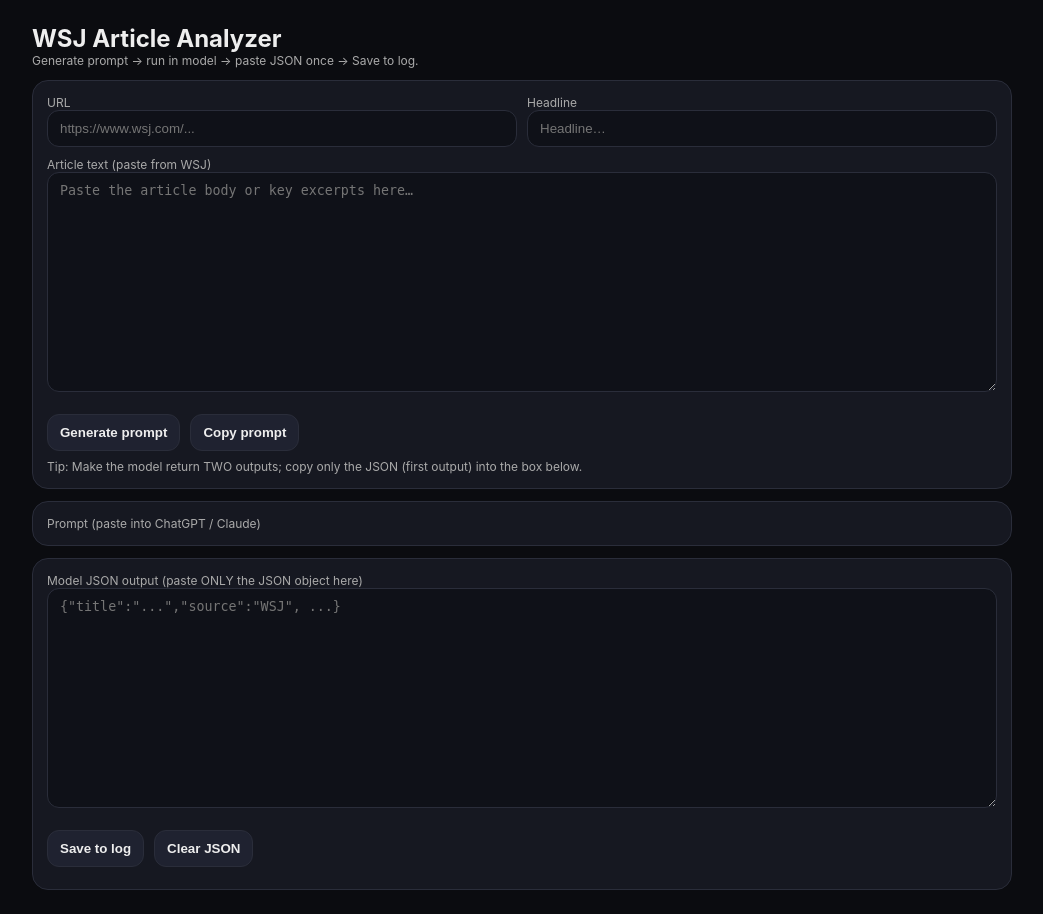
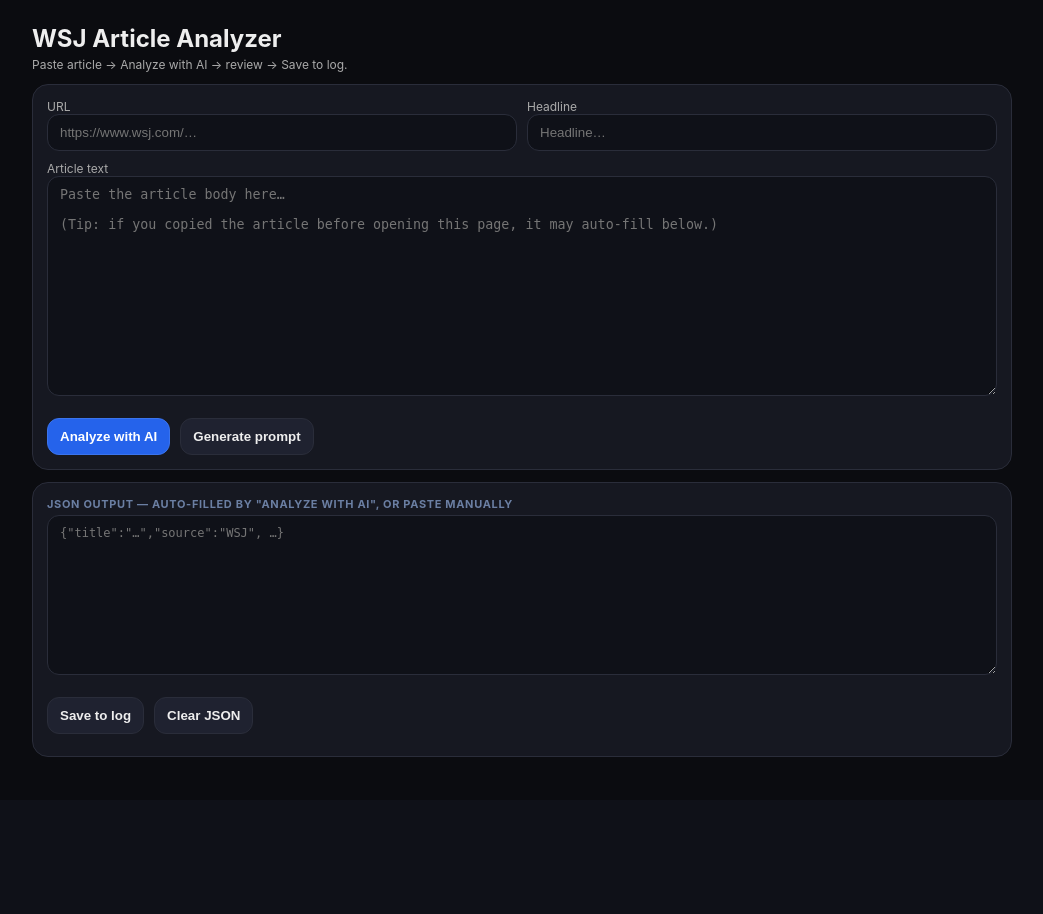
Before and after one commit to eddierivs215/wsj-triage, a Flask app: page /analyze in a window 1280 px wide. Shown: the whole page, without its empty margins (118-1161 px from the left). After the commit the page ends 757 px from the top, so only its background shows below. Run offline with Flask 3, Linux system fonts and the light colour scheme.

Commit message:
v0.4.0: AI-assisted analysis via Claude API
Add POST /api/analyze endpoint that calls claude-sonnet-4-6 and returns
parsed JSON + narrative in one step. Update analyze.html with an
"Analyze with AI" primary button, clipboard auto-fill on page load, and
a narrative display section. Manual prompt generation retained as fallback.

- src/server.py: _parse_analysis_response() via raw_decode, /api/analyze
  endpoint with graceful 503 when ANTHROPIC_API_KEY is unset
- templates/analyze.html: clipboard auto-fill, AI button, narrative card,
  prompt card hidden by default
- requirements.txt: anthropic>=0.40.0
- tests/test_server.py: 4 new tests covering error paths + JSON parsing

Co-Authored-By: Claude Sonnet 4.6 <noreply@anthropic.com>

```diff
--- a/requirements.txt
+++ b/requirements.txt
@@ -1,3 +1,4 @@
+anthropic>=0.40.0
 feedparser>=6.0.0
 flask>=3.0.0
 python-dateutil>=2.9.0
--- a/src/server.py
+++ b/src/server.py
@@ -1,5 +1,6 @@
 import json
 import logging
+import os
 from datetime import datetime, timezone
 from pathlib import Path
 
@@ -119,6 +120,120 @@ def api_analyses():
     return jsonify(items)
 
 
+_ANALYSIS_SCHEMA = """{
+  "title": "",
+  "source": "WSJ",
+  "published_at": "",
+  "category": "Structural | Cyclical | Policy/Regulatory | Earnings | Geopolitics | Markets | Narrative/Opinion | Noise",
+  "signal_strength": "High | Medium | Low",
+  "time_horizon": "Immediate | Near-term | Structural",
+  "signal_bullets": ["", ""],
+  "mechanism": "",
+  "base_case": "",
+  "tail_risk": "",
+  "action": "Act | Prepare/Monitor | No Action",
+  "action_triggers": ["", ""],
+  "confidence": 1,
+  "tags": [],
+  "reinforces": [],
+  "contradicts": [],
+  "updates_confidence": ""
+}"""
+
+_ANALYSIS_PROMPT_TEMPLATE = """\
+You are an analyst. Return TWO outputs in this exact order:
+(1) One JSON object that strictly matches the schema below.
+(2) A six-section narrative write-up.
+
+Schema:
+{schema}
+
+Rules:
+- High signal if any of: new policy with enforcement/timeline; earnings results/guidance; physical constraints; financing conditions shifting.
+- Low signal if: "stocks rose/fell" with no new catalyst; optics/personality story; opinion without new facts.
+- Action = Act only if mechanism is direct AND horizon is immediate/medium AND you can name 1-3 concrete triggers. Otherwise Prepare/Monitor or No Action.
+- Spell out acronyms on first use, then include the acronym in parentheses.
+- Be conservative.
+
+Six-section format (exact headings):
+1. What actually matters in this article (distilled)
+2. The critical mechanism (this is the insight)
+3. This connects directly to your other themes
+4. Why this matters for inflation (non-obvious but important)
+5. Does this change the action stance?
+6. Your clean log entry (ready to save)
+
+URL: {url}
+Headline: {title}
+
+Active themes:
+{themes}
+
+Article text:
+\"\"\"{article}\"\"\"\
+"""
+
+
+def _parse_analysis_response(text: str):
+    """Extract the first JSON object and trailing narrative from a model response."""
+    decoder = json.JSONDecoder()
+    start = text.find("{")
+    if start == -1:
+        raise ValueError("No JSON object found in response")
+    obj, end_idx = decoder.raw_decode(text, start)
+    if not isinstance(obj, dict):
+        raise ValueError("Parsed value is not a JSON object")
+    narrative = text[end_idx:].strip()
+    return obj, narrative
+
+
+@app.post("/api/analyze")
+def api_analyze():
+    try:
+        import anthropic as _anthropic
+    except ImportError:
+        return jsonify({"ok": False, "error": "anthropic package not installed. Run: pip install anthropic"}), 503
+
+    api_key = os.environ.get("ANTHROPIC_API_KEY")
+    if not api_key:
+        return jsonify({"ok": False, "error": "ANTHROPIC_API_KEY environment variable is not set"}), 503
+
+    body = request.get_json(force=True) or {}
+    url     = body.get("url", "")
+    title   = body.get("title", "")
+    article = body.get("article", "")
+    themes  = body.get("themes", {"active_themes": []})
+
+    if not article.strip():
+        return jsonify({"ok": False, "error": "article text is required"}), 400
+
+    prompt = _ANALYSIS_PROMPT_TEMPLATE.format(
+        schema=_ANALYSIS_SCHEMA,
+        url=url,
+        title=title,
+        themes=json.dumps(themes, indent=2),
+        article=article,
+    )
+
+    try:
+        client = _anthropic.Anthropic(api_key=api_key)
+        message = client.messages.create(
+            model="claude-sonnet-4-6",
+            max_tokens=2048,
+            messages=[{"role": "user", "content": prompt}],
+        )
+        response_text = message.content[0].text
+    except Exception as e:
+        return jsonify({"ok": False, "error": f"Claude API error: {e}"}), 502
+
+    try:
+        analysis, narrative = _parse_analysis_response(response_text)
+    except Exception as e:
+        return jsonify({"ok": False, "error": f"Could not parse JSON from response: {e}", "raw": response_text}), 422
+
+    return jsonify({"ok": True, "analysis": analysis, "narrative": narrative})
+
+
 if __name__ == "__main__":
     # Local only
     app.run(host="127.0.0.1", port=5050, debug=True)
--- a/templates/analyze.html
+++ b/templates/analyze.html
@@ -17,25 +17,32 @@
       border:1px solid #2a2d3a; background:#0f1118; color:#eee; outline:none;
     }
     textarea { min-height:220px; resize:vertical; }
-    button { cursor:pointer; font-weight:650; margin-top:8px; background:#1f2230; }
+    button { cursor:pointer; font-weight:600; margin-top:8px; background:#1f2230; }
+    button:disabled { opacity:0.5; cursor:not-allowed; }
+    .btn-primary { background:#2563eb; border-color:#3b74ed; color:#fff; }
+    .btn-primary:hover:not(:disabled) { background:#1d4ed8; }
     pre { white-space:pre-wrap; word-wrap:break-word; margin:0; }
     .btnrow { display:flex; gap:10px; flex-wrap:wrap; margin-top:10px; }
     .btnrow button { width:auto; }
     .ok { color:#8ef0a6; }
     .err { color:#ffb4b4; }
     code { background:rgba(255,255,255,.08); padding:2px 6px; border-radius:8px; }
+    .narrative { font-size:13px; line-height:1.65; white-space:pre-wrap; color:#ddd; padding-top:4px; }
+    .section-label { font-size:11px; font-weight:700; text-transform:uppercase;
+      letter-spacing:.06em; color:#6b7fa3; margin-bottom:4px; }
   </style>
 </head>
 <body>
   <div class="wrap">
     <h2 style="margin:0">WSJ Article Analyzer</h2>
-    <div class="muted">Generate prompt → run in model → paste JSON once → Save to log.</div>
+    <div class="muted" style="margin-top:4px">Paste article → Analyze with AI → review → Save to log.</div>
 
+    <!-- ── Input card ───────────────────────────────────────────── -->
     <div class="card">
       <div class="row">
         <div>
           <div class="muted">URL</div>
-          <input id="url" placeholder="https://www.wsj.com/..." />
+          <input id="url" placeholder="https://www.wsj.com/…" />
         </div>
         <div>
           <div class="muted">Headline</div>
@@ -44,28 +51,36 @@
       </div>
 
       <div style="margin-top:10px">
-        <div class="muted">Article text (paste from WSJ)</div>
-        <textarea id="article" placeholder="Paste the article body or key excerpts here…"></textarea>
+        <div class="muted">Article text</div>
+        <textarea id="article" placeholder="Paste the article body here…&#10;&#10;(Tip: if you copied the article before opening this page, it may auto-fill below.)"></textarea>
       </div>
 
       <div class="btnrow">
-        <button onclick="generate()">Generate prompt</button>
-        <button onclick="copyPrompt()">Copy prompt</button>
+        <button class="btn-primary" id="aiBtn" onclick="analyzeWithAI()">Analyze with AI</button>
+        <button id="genBtn" onclick="togglePrompt()">Generate prompt</button>
+        <button id="copyBtn" onclick="copyPrompt()" style="display:none">Copy prompt</button>
       </div>
 
-      <div class="muted" style="margin-top:8px">
-        Tip: Make the model return TWO outputs; copy only the JSON (first output) into the box below.
-      </div>
+      <div id="clipMsg" class="muted" style="margin-top:6px; display:none"></div>
     </div>
 
-    <div class="card">
-      <div class="muted">Prompt (paste into ChatGPT / Claude)</div>
+    <!-- ── Prompt card (hidden; manual fallback) ────────────────── -->
+    <div class="card" id="promptCard" style="display:none">
+      <div class="section-label">Prompt — paste into ChatGPT / Claude</div>
       <pre id="out"></pre>
     </div>
 
+    <!-- ── Narrative card (hidden; shown after AI analysis) ─────── -->
+    <div class="card" id="narrativeCard" style="display:none">
+      <div class="section-label">Narrative analysis</div>
+      <div id="narrativeOut" class="narrative"></div>
+    </div>
+
+    <!-- ── JSON save card ───────────────────────────────────────── -->
     <div class="card">
-      <div class="muted">Model JSON output (paste ONLY the JSON object here)</div>
-      <textarea id="jsonOut" placeholder='{"title":"...","source":"WSJ", ...}'></textarea>
+      <div class="section-label">JSON output — auto-filled by "Analyze with AI", or paste manually</div>
+      <textarea id="jsonOut" style="min-height:160px; font-family:monospace; font-size:12px;"
+        placeholder='{"title":"…","source":"WSJ", …}'></textarea>
 
       <div class="btnrow">
         <button onclick="saveToLog()">Save to log</button>
@@ -79,7 +94,7 @@
 <script>
 function qs(k){ return new URLSearchParams(window.location.search).get(k) || ""; }
 
-document.getElementById("url").value = qs("u");
+document.getElementById("url").value   = qs("u");
 document.getElementById("title").value = qs("t");
 
 let ACTIVE_THEMES = {"active_themes":[]};
@@ -92,9 +107,92 @@ async function loadThemes(){
 }
 loadThemes();
 
+// ── Clipboard auto-fill ──────────────────────────────────────────────────────
+async function tryClipboardFill(){
+  const articleEl = document.getElementById("article");
+  if (articleEl.value.trim()) return;  // already has content from URL params or user
+  try {
+    const text = await navigator.clipboard.readText();
+    if (text && text.trim().length > 100) {
+      articleEl.value = text.trim();
+      showClipMsg("Article auto-filled from clipboard.");
+    }
+  } catch(e) {
+    // Permission denied or API unavailable — silent fail
+  }
+}
+// Attempt after a brief delay so the browser considers the page "interactive"
+setTimeout(tryClipboardFill, 300);
+
+function showClipMsg(msg){
+  const el = document.getElementById("clipMsg");
+  el.textContent = msg;
+  el.style.display = "";
+  setTimeout(() => { el.style.display = "none"; }, 4000);
+}
+
+// ── AI analysis ──────────────────────────────────────────────────────────────
+async function analyzeWithAI(){
+  const url     = document.getElementById("url").value.trim();
+  const title   = document.getElementById("title").value.trim();
+  const article = document.getElementById("article").value.trim();
+
+  if (!article){
+    setStatus("Paste the article text first.", "err");
+    return;
+  }
+
+  const btn = document.getElementById("aiBtn");
+  btn.disabled = true;
+  btn.textContent = "Analyzing…";
+  setStatus("Calling Claude API…", "");
+
+  // Hide stale narrative while loading
+  document.getElementById("narrativeCard").style.display = "none";
+
+  try {
+    const r = await fetch("/api/analyze", {
+      method: "POST",
+      headers: {"Content-Type":"application/json"},
+      body: JSON.stringify({ url, title, article, themes: ACTIVE_THEMES })
+    });
+    const data = await r.json().catch(() => ({}));
+    if (r.ok && data.ok) {
+      document.getElementById("jsonOut").value = JSON.stringify(data.analysis, null, 2);
+      if (data.narrative) {
+        document.getElementById("narrativeOut").textContent = data.narrative;
+        document.getElementById("narrativeCard").style.display = "";
+      }
+      setStatus("Analysis complete — review JSON below, then Save.", "ok");
+    } else {
+      setStatus("Analysis failed: " + (data.error || ("HTTP " + r.status)), "err");
+    }
+  } catch(e) {
+    setStatus("Analysis failed: could not reach local server.", "err");
+  } finally {
+    btn.disabled = false;
+    btn.textContent = "Analyze with AI";
+  }
+}
+
+// ── Manual prompt fallback ───────────────────────────────────────────────────
+let promptVisible = false;
+
+function togglePrompt(){
+  if (!promptVisible) {
+    generate();
+    document.getElementById("promptCard").style.display = "";
+    document.getElementById("copyBtn").style.display = "";
+    document.getElementById("genBtn").textContent = "Regenerate prompt";
+    promptVisible = true;
+  } else {
+    generate(); // regenerate in place
+  }
+}
+
 function generate(){
-  const url = document.getElementById("url").value.trim();
-  const title = document.getElementById("title").value.trim();
+  const url     = document.getElementById("url").value.trim();
+  const title   = document.getElementById("title").value.trim();
   const article = document.getElementById("article").value;
 
   const schema = `{
@@ -117,9 +215,7 @@ function generate(){
   "updates_confidence": ""
 }`;
 
-  const prompt = `
-SYSTEM:
-You are an analyst. Return TWO outputs in this exact order:
+  const prompt = `You are an analyst. Return TWO outputs in this exact order:
 (1) One JSON object that strictly matches the schema below.
 (2) A six-section narrative write-up.
 
@@ -129,19 +225,18 @@ ${schema}
 Rules:
 - High signal if any of: new policy with enforcement/timeline; earnings results/guidance; physical constraints; financing conditions shifting.
 - Low signal if: "stocks rose/fell" with no new catalyst; optics/personality story; opinion without new facts.
-- Action = Act only if mechanism is direct AND horizon is immediate/medium AND you can name 1–3 concrete triggers. Otherwise Prepare/Monitor or No Action.
+- Action = Act only if mechanism is direct AND horizon is immediate/medium AND you can name 1-3 concrete triggers. Otherwise Prepare/Monitor or No Action.
 - Spell out acronyms on first use, then include the acronym in parentheses.
 - Be conservative.
 
 Six-section format (exact headings):
-1️⃣ What actually matters in this article (distilled)
-2️⃣ The critical mechanism (this is the insight)
-3️⃣ This connects directly to your other themes
-4️⃣ Why this matters for inflation (non-obvious but important)
-5️⃣ Does this change the “action” stance?
-6️⃣ Your clean log entry for #2 (ready to save)
+1. What actually matters in this article (distilled)
+2. The critical mechanism (this is the insight)
+3. This connects directly to your other themes
+4. Why this matters for inflation (non-obvious but important)
+5. Does this change the action stance?
+6. Your clean log entry (ready to save)
 
-USER:
 URL: ${url}
 Headline: ${title}
 
@@ -149,8 +244,7 @@ Active themes:
 ${JSON.stringify(ACTIVE_THEMES, null, 2)}
 
 Article text:
-"""${article}"""
-`.trim();
+"""${article}"""`.trim();
 
   document.getElementById("out").textContent = prompt;
 }
@@ -162,8 +256,10 @@ async function copyPrompt(){
   setStatus("Prompt copied.", "ok");
 }
 
+// ── Save ─────────────────────────────────────────────────────────────────────
 function clearJson(){
   document.getElementById("jsonOut").value = "";
+  document.getElementById("narrativeCard").style.display = "none";
   setStatus("", "");
 }
 
@@ -176,7 +272,7 @@ function setStatus(msg, kind){
 async function saveToLog(){
   const raw = document.getElementById("jsonOut").value.trim();
   if (!raw){
-    setStatus("Paste the JSON object first.", "err");
+    setStatus("Paste (or generate) the JSON object first.", "err");
     return;
   }
 
@@ -184,29 +280,29 @@ async function saveToLog(){
   try {
     obj = JSON.parse(raw);
   } catch(e){
-    setStatus("Invalid JSON. Make sure you pasted ONLY the JSON object.", "err");
+    setStatus("Invalid JSON — make sure you pasted only the JSON object.", "err");
     return;
   }
 
   if (!obj.published_at) obj.published_at = new Date().toISOString();
   if (!obj.source) obj.source = "WSJ";
-  obj.url = document.getElementById("url").value.trim() || obj.url;
-  obj.title = document.getElementById("title").value.trim() || obj.title;
+  obj.url       = document.getElementById("url").value.trim() || obj.url;
+  obj.title     = document.getElementById("title").value.trim() || obj.title;
   obj.created_at = new Date().toISOString();
 
-  try{
+  try {
     const r = await fetch("/save", {
       method: "POST",
       headers: {"Content-Type":"application/json"},
       body: JSON.stringify(obj)
     });
-    const data = await r.json().catch(()=> ({}));
+    const data = await r.json().catch(() => ({}));
     if (r.ok && data.ok){
-      setStatus("Saved to analysis_log.jsonl ✅", "ok");
+      setStatus("Saved to analysis_log.jsonl ✓", "ok");
     } else {
       setStatus("Save failed: " + (data.error || ("HTTP " + r.status)), "err");
     }
-  } catch(e){
+  } catch(e) {
     setStatus("Save failed: could not reach local server. Is server.py running?", "err");
   }
 }
```
Also changed, not shown: tests/test_server.py (+29 -0 lines).
